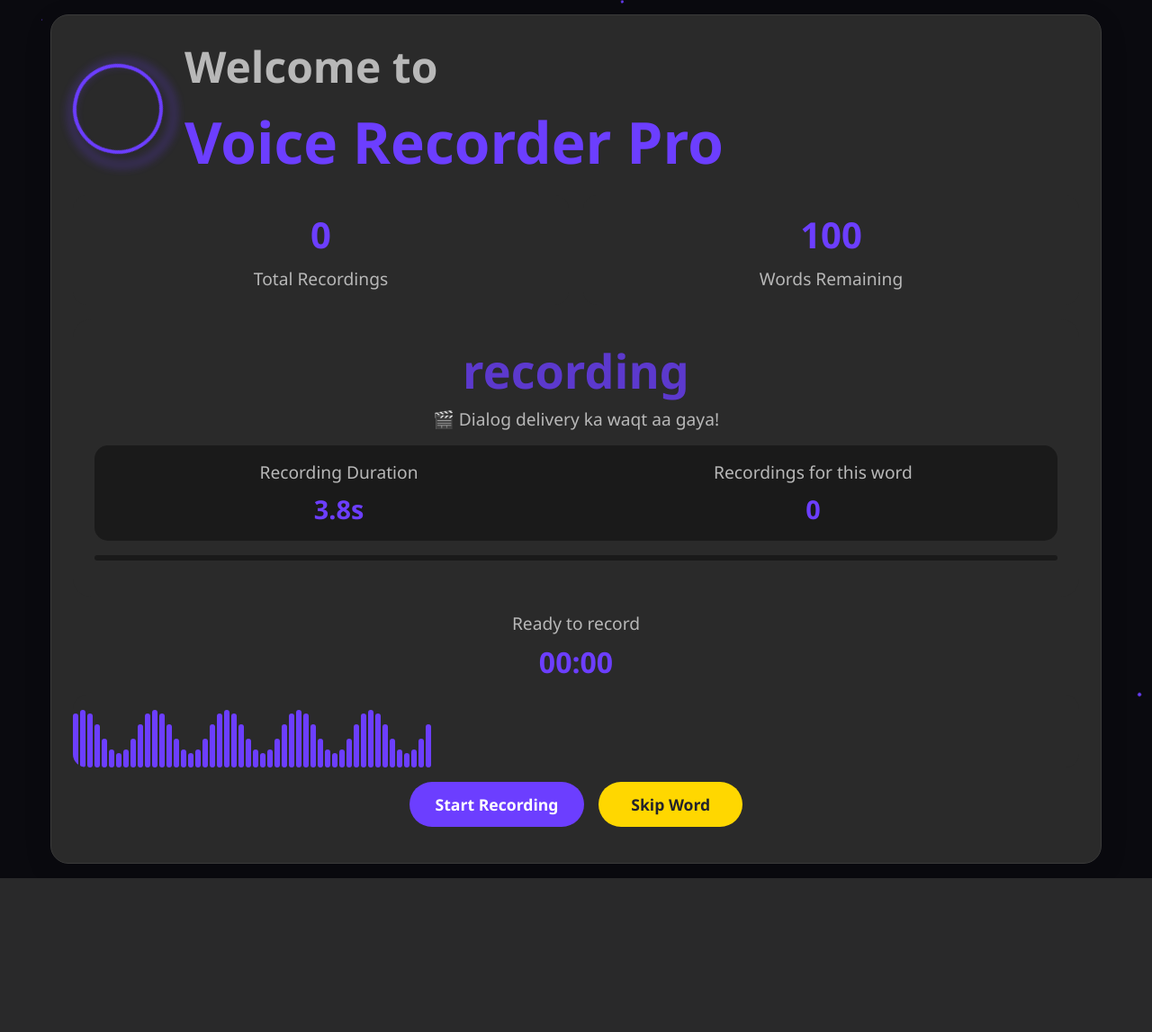
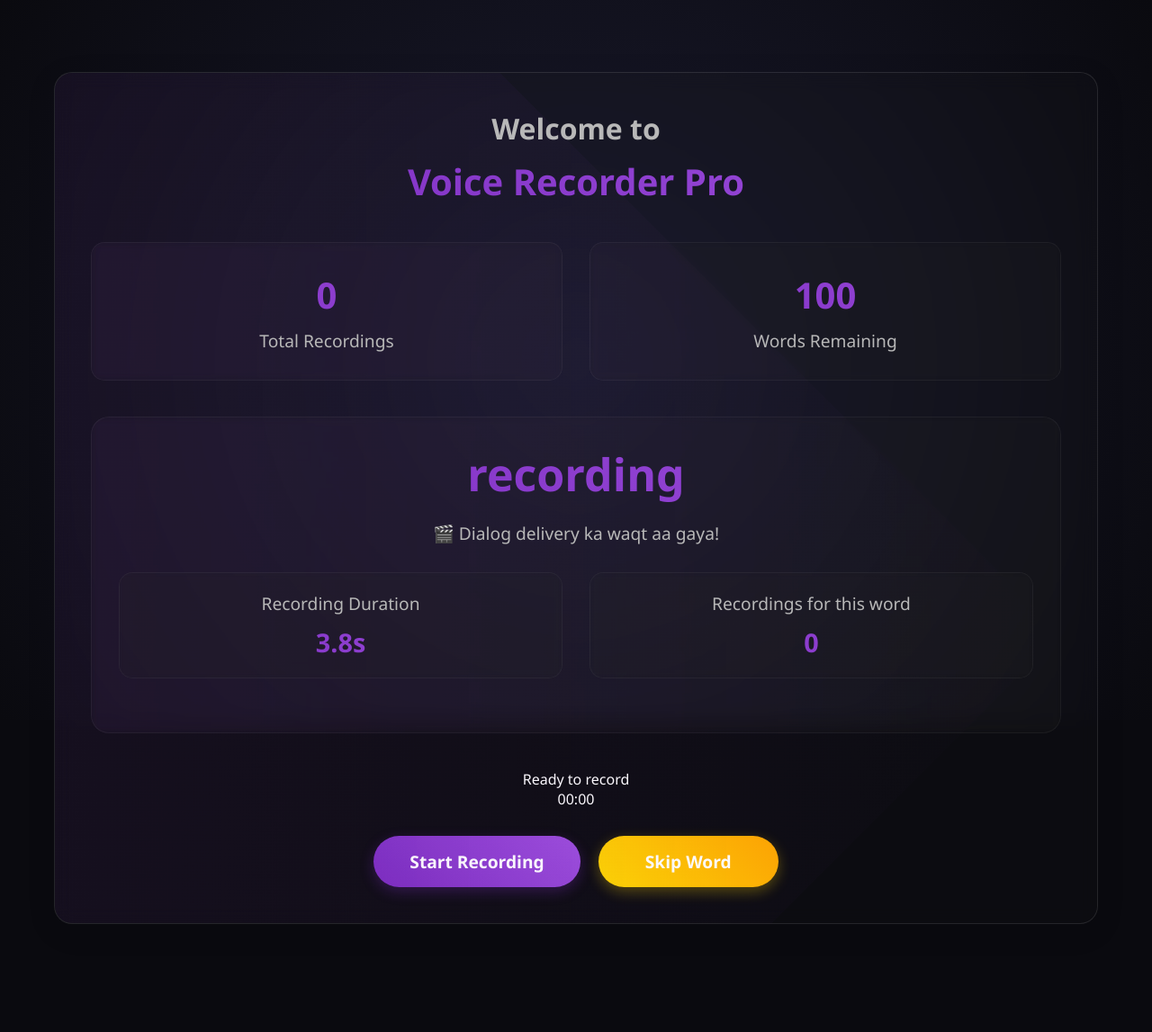
Before and after one commit to garvitolaniya/VoiceModel, a Flask app: page /voice-model in a window 1280 px wide. Shown: the whole page at 90% size. Before the commit the page ends 976 px from the top, so only its background shows below. Run offline with Flask 3, Linux system fonts and the light colour scheme.

Commit message:
updations

```diff
--- a/templates/index.html
+++ b/templates/index.html
@@ -7,9 +7,9 @@
     <style>
         /* Modern CSS with animations and effects */
         :root {
-            --primary: #6C3EFF;
-            --secondary: #FFD700;
-            --accent: #23232B;
+            --primary: #7B2CBF;
+            --secondary: #9D4EDD;
+            --accent: #10002B;
             --background: #0A0A0F;
             --surface: #1A1A1A;
             --glass: #2A2A2A;
@@ -18,9 +18,8 @@
             --success: #00FF9D;
             --error: #FF3366;
             --warning: #FFD700;
-            --glass-border: #3A3A3A;
-            --card-bg: #2A2A2A;
-            --card-hover: #3A3A3A;
+            --gradient-start: #7B2CBF;
+            --gradient-end: #9D4EDD;
         }
 
         * {
@@ -31,13 +30,18 @@
         }
 
         body {
-            background-color: var(--background);
+            background: var(--background);
             color: var(--text);
             min-height: 100vh;
+            display: flex;
+            flex-direction: column;
+            align-items: center;
+            padding: 20px;
+            position: relative;
             overflow-x: hidden;
+            overflow-y: auto;
         }
 
-        /* Animated Background */
         .background {
             position: fixed;
             top: 0;
@@ -45,235 +49,199 @@
             width: 100%;
             height: 100%;
             z-index: -1;
+            background: radial-gradient(circle at center, #1a1a2e 0%, #0A0A0F 100%);
+            overflow: hidden;
         }
 
-        .particle {
-            position: absolute;
-            background: var(--primary);
-            border-radius: 50%;
-            pointer-events: none;
-            animation: float 20s infinite linear;
+        .container {
+            max-width: 1200px;
+            width: 100%;
+            padding: 20px;
+            z-index: 1;
+            margin: 40px auto;
         }
 
-        /* Main Container */
-        .container {
-            max-width: 1200px;
-            margin: 0 auto;
-            padding: 1rem;
-            min-height: 100vh;
-            display: flex;
-            flex-direction: column;
-            gap: 1rem;
+        .glass-card {
+            background: rgba(42, 42, 42, 0.1);
+            backdrop-filter: blur(10px);
+            border-radius: 20px;
+            padding: 40px;
+            box-shadow: 0 8px 32px rgba(0, 0, 0, 0.1);
+            border: 1px solid rgba(255, 255, 255, 0.1);
+            text-align: center;
+            position: relative;
+            overflow: hidden;
+            margin-bottom: 40px;
         }
 
-        /* Glass Effect Card */
-        .glass-card {
-            background: var(--glass);
-            border: 1px solid var(--glass-border);
-            border-radius: 20px;
-            padding: 1.5rem;
-            backdrop-filter: blur(10px);
-            box-shadow: 0 8px 32px rgba(0, 0, 0, 0.1);
+        .glass-card::before {
+            content: '';
+            position: absolute;
+            top: -50%;
+            left: -50%;
+            width: 200%;
+            height: 200%;
+            background: linear-gradient(
+                45deg,
+                transparent,
+                rgba(123, 44, 191, 0.1),
+                transparent
+            );
+            transform: rotate(45deg);
+            animation: shine 3s infinite;
         }
 
-        /* Header Section */
         .header {
-            display: flex;
-            align-items: center;
-            gap: 1.5rem;
-            margin-bottom: 1rem;
-        }
-
-        .logo {
-            width: 100px;
-            height: 100px;
+            margin-bottom: 40px;
             position: relative;
         }
 
-        .logo-circle {
-            position: absolute;
-            width: 100%;
-            height: 100%;
-            border: 4px solid var(--primary);
-            border-radius: 50%;
-            animation: rotate 10s linear infinite;
-        }
-
-        .logo-glow {
-            position: absolute;
-            width: 110%;
-            height: 110%;
-            border: 3px solid var(--primary);
-            border-radius: 50%;
-            filter: blur(5px);
-            animation: pulse 2s ease-in-out infinite;
+        .logo-text {
+            font-size: 4em;
+            font-weight: bold;
+            background: linear-gradient(45deg, #00FF9D, #00B8FF);
+            -webkit-background-clip: text;
+            -webkit-text-fill-color: transparent;
+            text-shadow: 0 0 20px rgba(0, 255, 157, 0.3);
+            letter-spacing: 3px;
+            margin-bottom: 20px;
+            animation: logoPulse 2s infinite;
         }
 
         .title-section h1 {
-            font-size: 3rem;
+            font-size: 2em;
             color: var(--text-light);
-            margin-bottom: 0.5rem;
+            margin-bottom: 10px;
         }
 
         .title-section h2 {
-            font-size: 4rem;
-            color: var(--primary);
-            font-weight: bold;
+            font-size: 2.5em;
+            background: linear-gradient(45deg, var(--gradient-start), var(--gradient-end));
+            -webkit-background-clip: text;
+            -webkit-text-fill-color: transparent;
+            margin-bottom: 20px;
         }
 
-        /* Stats Section */
         .stats-section {
             display: grid;
             grid-template-columns: repeat(auto-fit, minmax(200px, 1fr));
-            gap: 1rem;
-            margin: 1rem 0;
+            gap: 30px;
+            margin: 40px 0;
         }
 
         .stat-item {
-            background: var(--card-bg);
-            padding: 1rem;
+            background: rgba(42, 42, 42, 0.1);
+            backdrop-filter: blur(5px);
             border-radius: 15px;
+            padding: 30px;
             text-align: center;
-            transition: transform 0.3s ease;
+            transition: all 0.3s ease;
+            border: 1px solid rgba(255, 255, 255, 0.05);
         }
 
         .stat-item:hover {
             transform: translateY(-5px);
+            box-shadow: 0 5px 15px rgba(0, 0, 0, 0.2);
         }
 
         .stat-value {
-            font-size: 2.5rem;
+            font-size: 2.5em;
             font-weight: bold;
-            color: var(--primary);
-            margin-bottom: 0.5rem;
+            background: linear-gradient(45deg, var(--gradient-start), var(--gradient-end));
+            -webkit-background-clip: text;
+            -webkit-text-fill-color: transparent;
+            margin-bottom: 10px;
         }
 
         .stat-label {
-            font-size: 1.2rem;
+            font-size: 1.2em;
             color: var(--text-light);
         }
 
-        /* Word Display Section */
         .word-display {
-            text-align: center;
-            margin: 1rem 0;
-            padding: 1.5rem;
-            background: var(--card-bg);
+            background: rgba(42, 42, 42, 0.1);
+            backdrop-filter: blur(5px);
             border-radius: 20px;
-            position: relative;
-            overflow: hidden;
+            padding: 30px;
+            margin: 40px 0;
+            border: 1px solid rgba(255, 255, 255, 0.05);
         }
 
         .word-text {
-            font-size: 3rem;
+            font-size: 3em;
             font-weight: bold;
-            color: var(--primary);
-            margin-bottom: 0.5rem;
+            background: linear-gradient(45deg, var(--gradient-start), var(--gradient-end));
+            -webkit-background-clip: text;
+            -webkit-text-fill-color: transparent;
+            margin-bottom: 20px;
             animation: pulse 2s infinite;
         }
 
         .prompt-text {
-            font-size: 1.2rem;
+            font-size: 1.2em;
             color: var(--text-light);
-            margin-bottom: 1rem;
+            margin-bottom: 30px;
         }
 
         .word-info {
             display: grid;
             grid-template-columns: repeat(auto-fit, minmax(200px, 1fr));
-            gap: 1rem;
-            margin: 1rem 0;
-            padding: 1rem;
-            background: var(--surface);
-            border-radius: 15px;
+            gap: 30px;
+            margin: 30px 0;
         }
 
         .info-item {
+            background: rgba(42, 42, 42, 0.1);
+            backdrop-filter: blur(5px);
+            border-radius: 15px;
+            padding: 20px;
             text-align: center;
+            border: 1px solid rgba(255, 255, 255, 0.05);
         }
 
         .info-label {
-            font-size: 1.2rem;
+            font-size: 1.2em;
             color: var(--text-light);
-            margin-bottom: 0.5rem;
+            margin-bottom: 10px;
         }
 
         .info-value {
-            font-size: 1.8rem;
+            font-size: 1.8em;
             font-weight: bold;
-            color: var(--primary);
+            background: linear-gradient(45deg, var(--gradient-start), var(--gradient-end));
+            -webkit-background-clip: text;
+            -webkit-text-fill-color: transparent;
         }
 
-        /* Recording Section */
-        .recording-section {
-            text-align: center;
-            margin: 1rem 0;
-        }
-
-        .recording-status {
-            font-size: 1.2rem;
-            margin-bottom: 0.5rem;
-            color: var(--text-light);
-        }
-
-        .recording-time {
-            font-size: 2rem;
-            font-weight: bold;
-            color: var(--primary);
-            margin-bottom: 1rem;
-        }
-
-        .recording-waveform {
-            width: 100%;
-            height: 80px;
-            background: var(--card-bg);
-            border-radius: 15px;
-            margin: 1rem 0;
-            position: relative;
-            overflow: hidden;
-        }
-
-        .waveform-bar {
-            position: absolute;
-            bottom: 0;
-            width: 6px;
-            background: var(--primary);
-            border-radius: 3px;
-            animation: waveform 1s ease-in-out infinite;
-        }
-
-        /* Control Buttons */
         .control-buttons {
             display: flex;
-            gap: 1rem;
+            gap: 20px;
             justify-content: center;
-            margin-top: 1rem;
+            margin-top: 30px;
         }
 
         .control-button {
-            padding: 0.8rem 1.8rem;
+            padding: 15px 40px;
             border: none;
-            border-radius: 25px;
-            font-size: 1.1rem;
+            border-radius: 30px;
+            font-size: 1.2em;
             font-weight: bold;
             cursor: pointer;
             transition: all 0.3s ease;
-            min-width: 160px;
-        }
-
-        .start-button {
-            background: var(--primary);
-            color: white;
+            min-width: 200px;
+            background: linear-gradient(45deg, var(--gradient-start), var(--gradient-end));
+            color: var(--text);
+            box-shadow: 0 5px 15px rgba(123, 44, 191, 0.3);
         }
 
         .skip-button {
-            background: var(--warning);
-            color: var(--accent);
+            background: linear-gradient(45deg, #FFD700, #FFA500);
+            box-shadow: 0 5px 15px rgba(255, 215, 0, 0.3);
         }
 
         .control-button:hover {
-            transform: scale(1.05);
-            box-shadow: 0 5px 15px rgba(0, 0, 0, 0.3);
+            transform: translateY(-3px);
+            box-shadow: 0 8px 25px rgba(123, 44, 191, 0.4);
         }
 
         .control-button:disabled {
@@ -283,9 +251,9 @@
         }
 
         .appreciation-message {
-            font-size: 1.2rem;
+            font-size: 1.2em;
             color: var(--success);
-            margin-top: 1rem;
+            margin-top: 20px;
             opacity: 0;
             transition: opacity 0.3s ease;
         }
@@ -294,114 +262,46 @@
             opacity: 1;
         }
 
-        /* Loading Animation */
-        .loading-dots {
-            display: none;
-            justify-content: center;
-            gap: 0.6rem;
-            margin-top: 1.5rem;
+        @keyframes shine {
+            0% { transform: translateX(-100%) rotate(45deg); }
+            100% { transform: translateX(100%) rotate(45deg); }
         }
 
-        .loading-dots span {
-            width: 10px;
-            height: 10px;
-            background: var(--primary);
-            border-radius: 50%;
-            animation: bounce 1s infinite;
-        }
-
-        .loading-dots span:nth-child(2) { animation-delay: 0.2s; }
-        .loading-dots span:nth-child(3) { animation-delay: 0.4s; }
-
-        /* Progress Bar */
-        .progress-container {
-            width: 100%;
-            height: 6px;
-            background: var(--surface);
-            border-radius: 3px;
-            margin: 1rem 0;
-            overflow: hidden;
-        }
-
-        .progress-bar {
-            height: 100%;
-            background: var(--primary);
-            border-radius: 4px;
-            transition: width 0.3s ease;
-        }
-
-        /* Animations */
-        @keyframes float {
-            0% { transform: translateY(0) rotate(0deg); }
-            50% { transform: translateY(-20px) rotate(180deg); }
-            100% { transform: translateY(0) rotate(360deg); }
-        }
-
-        @keyframes rotate {
-            from { transform: rotate(0deg); }
-            to { transform: rotate(360deg); }
+        @keyframes logoPulse {
+            0% { transform: scale(1); }
+            50% { transform: scale(1.05); }
+            100% { transform: scale(1); }
         }
 
         @keyframes pulse {
-            0% { transform: scale(1); opacity: 0.5; }
-            50% { transform: scale(1.1); opacity: 0.8; }
-            100% { transform: scale(1); opacity: 0.5; }
-        }
-
-        @keyframes bounce {
-            0%, 100% { transform: translateY(0); }
-            50% { transform: translateY(-10px); }
-        }
-
-        @keyframes waveform {
-            0%, 100% { height: 20%; }
-            50% { height: 80%; }
-        }
-
-        /* Responsive Design */
-        @media (max-width: 1200px) {
-            .container {
-                padding: 2rem;
-            }
-
-            .title-section h1 {
-                font-size: 2.5rem;
-            }
-
-            .title-section h2 {
-                font-size: 3.5rem;
-            }
-
-            .word-text {
-                font-size: 3.5rem;
-            }
+            0% { transform: scale(1); }
+            50% { transform: scale(1.05); }
+            100% { transform: scale(1); }
         }
 
         @media (max-width: 768px) {
             .container {
-                padding: 0.8rem;
+                padding: 10px;
             }
 
             .glass-card {
-                padding: 1rem;
+                padding: 20px;
             }
 
-            .header {
-                flex-direction: column;
-                text-align: center;
-                gap: 1rem;
+            .logo-text {
+                font-size: 3em;
             }
 
             .title-section h1 {
-                font-size: 2.5rem;
+                font-size: 1.8em;
             }
 
             .title-section h2 {
-                font-size: 3rem;
+                font-size: 2.2em;
             }
 
             .word-text {
-                font-size: 2.5rem;
+                font-size: 2.5em;
             }
 
             .control-buttons {
```
